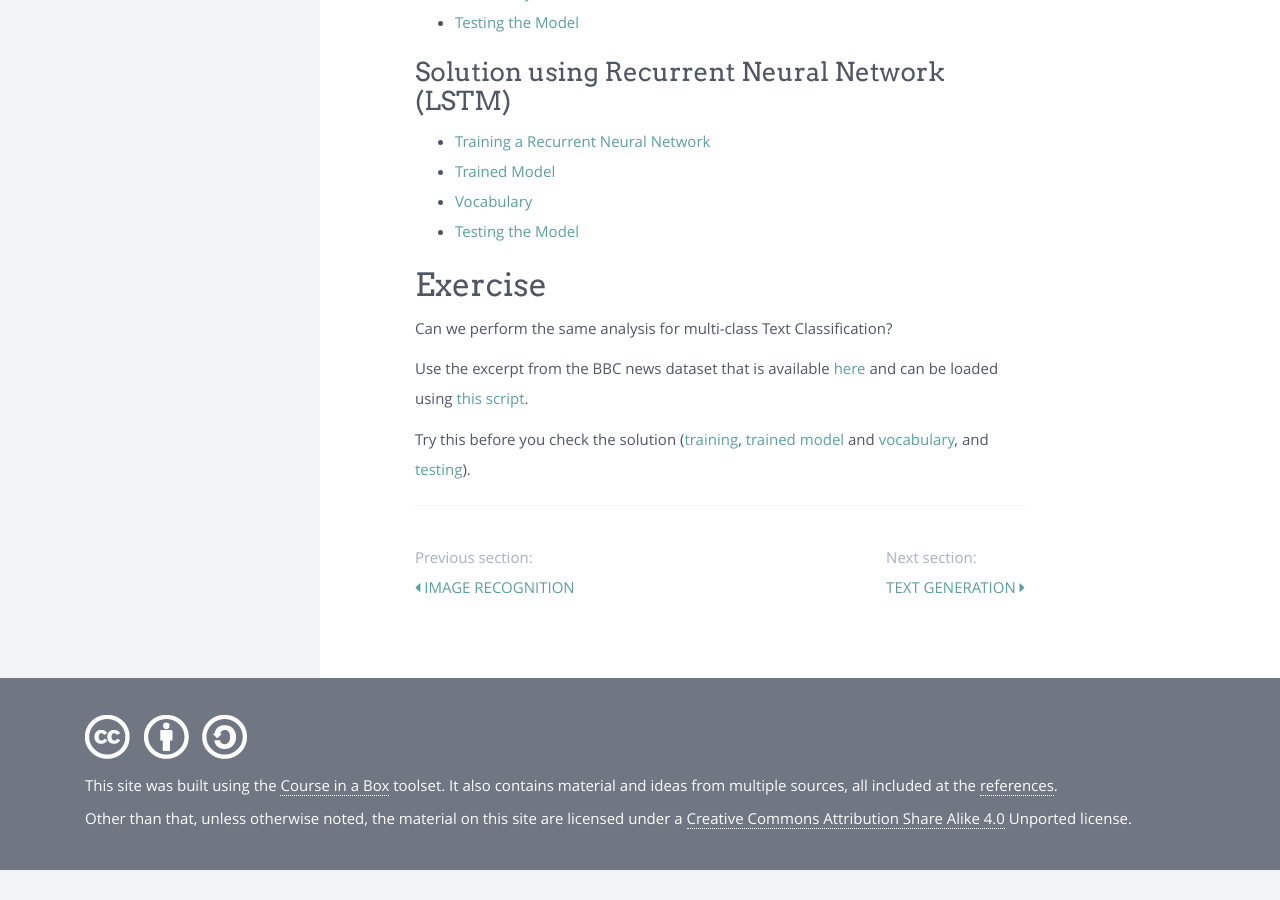
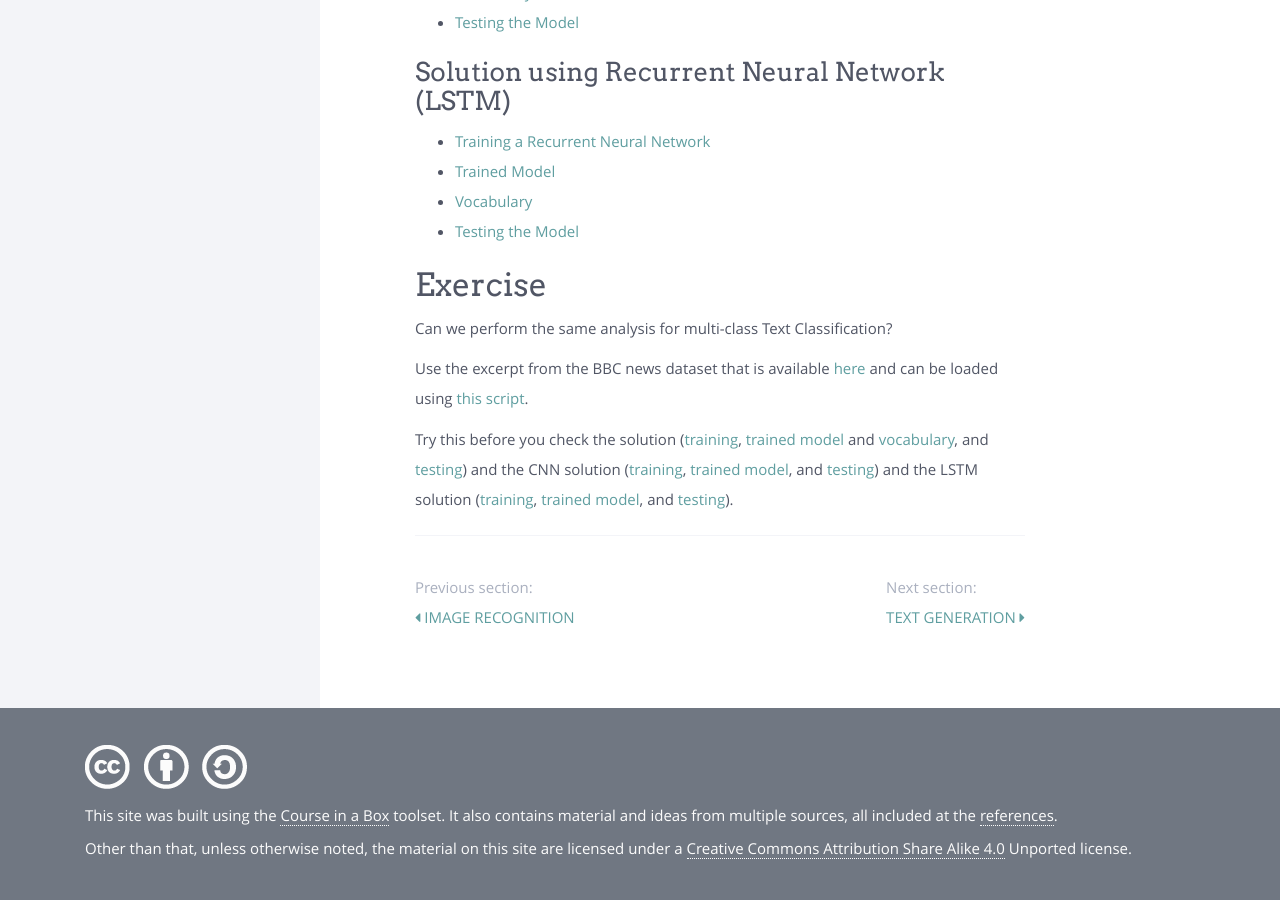
Before and after one commit to thdiaman/deep-learning, a Jekyll site: the page built from modules/tutorial/_posts/2000-01-04-textclassification.md, in a window 1280 px wide and 900 px high, scrolled down 766 px. Built offline with Jekyll 4.4.1, drawn with Linux system fonts in a browser that asks for light colours; nearby versions of some CDN libraries; before the commit the page ends 1636 px from its top, so only the background shows below that.

Commit message:
Update exercises

```diff
--- a/modules/tutorial/_posts/2000-01-04-textclassification.md
+++ b/modules/tutorial/_posts/2000-01-04-textclassification.md
@@ -47,4 +47,12 @@ Try this before you check the solution
 (<a target="_blank" href="{{site.dataurl}}/TextClassificationMultiClass/training.py">training</a>,
 <a target="_blank" href="{{site.dataurl}}/TextClassificationMultiClass/model.h5">trained model</a> and
 <a target="_blank" href="{{site.dataurl}}/TextClassificationMultiClass/dictionary.json">vocabulary</a>, and
-<a target="_blank" href="{{site.dataurl}}/TextClassificationMultiClass/testing.py">testing</a>).
+<a target="_blank" href="{{site.dataurl}}/TextClassificationMultiClass/testing.py">testing</a>)
+and the CNN solution
+(<a target="_blank" href="{{site.dataurl}}/TextClassificationMultiClass/training_cnn.py">training</a>,
+<a target="_blank" href="{{site.dataurl}}/TextClassificationMultiClass/cnn_model.h5">trained model</a>, and
+<a target="_blank" href="{{site.dataurl}}/TextClassificationMultiClass/testing_cnn_lstm.py">testing</a>)
+and the LSTM solution
+(<a target="_blank" href="{{site.dataurl}}/TextClassificationMultiClass/training_lstm.py">training</a>,
+<a target="_blank" href="{{site.dataurl}}/TextClassificationMultiClass/lstm_model.h5">trained model</a>, and
+<a target="_blank" href="{{site.dataurl}}/TextClassificationMultiClass/testing_cnn_lstm.py">testing</a>).
```
Also changed, not shown: modules/tutorial/_posts/2000-01-03-imagerecognition.md (+6 -1 lines).
